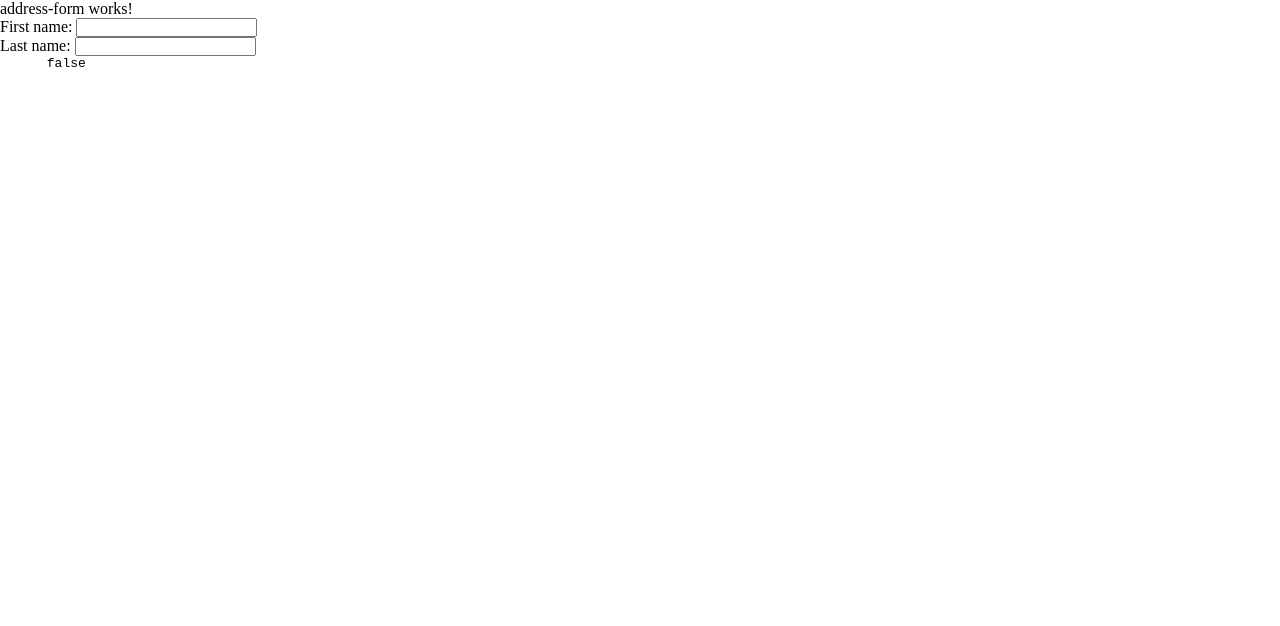
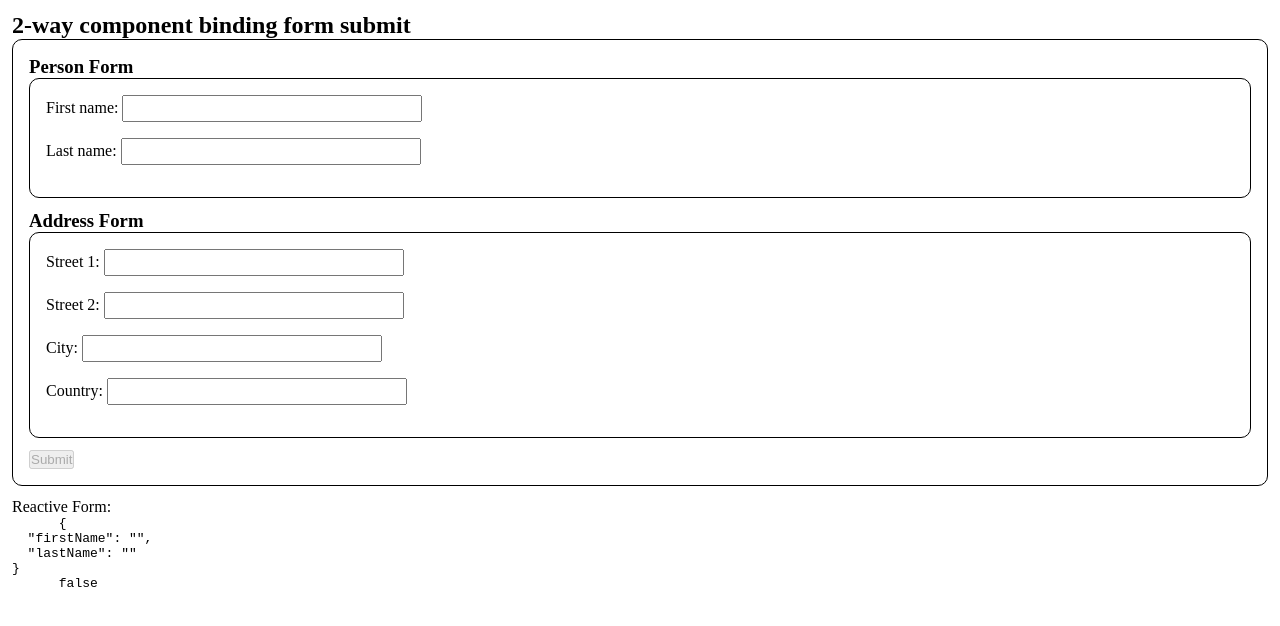
Before and after one commit to railsstudent/ng-2-way-component-form-submit, an Angular app: page / in a window 1280 px wide. Shown: the top 626 px of the page. Built offline with nearby package versions, Linux system fonts and the light colour scheme.

Commit message:
feat: person form

```diff
--- a/src/app/address-form/address-form.component.html
+++ /dev/null
@@ -1 +0,0 @@
-<p>address-form works!</p>
--- a/src/app/address-form/address-form.component.ts
+++ b/src/app/address-form/address-form.component.ts
@@ -1,12 +1,49 @@
-import { Component } from '@angular/core';
-import { CommonModule } from '@angular/common';
+import { ChangeDetectionStrategy, Component } from '@angular/core';
+import { FormsModule } from '@angular/forms';
 
 @Component({
   selector: 'app-address-form',
   standalone: true,
-  imports: [CommonModule],
-  templateUrl: './address-form.component.html',
-  styleUrls: ['./address-form.component.scss']
+  imports: [FormsModule],
+  template: `
+    <h3>Address Form</h3>
+    <form>
+      <div>
+        <label for="street1">
+          <span>Street 1: </span>
+          <input id="street1" name="street1" />
+        </label>
+      </div>
+      <div>
+        <label for="street2">
+          <span>Street 2: </span>
+          <input id="street2" name="street2" />
+        </label>
+      </div>
+      <div>
+        <label for="city">
+          <span>City: </span>
+          <input id="city" name="city" />
+        </label>
+      </div>
+      <div>
+        <label for="country">
+          <span>Country: </span>
+          <input id="country" name="country" />
+        </label>
+      </div>
+    </form>
+  `,
+  styles: [`
+    :host {
+      display: block;
+    }
+
+    h3 {
+      margin: 0;
+    }
+  `],
+  changeDetection: ChangeDetectionStrategy.OnPush,
 })
 export class AddressFormComponent {
 
--- a/src/app/app.component.ts
+++ b/src/app/app.component.ts
@@ -1,23 +1,49 @@
-import { Component } from '@angular/core';
+import { ChangeDetectionStrategy, Component } from '@angular/core';
+import { FormsModule } from '@angular/forms';
 import { AddressFormComponent } from './address-form/address-form.component';
 import { PersonFormComponent } from './person-form/person-form.component';
+import { JsonPipe } from '@angular/common';
 
 @Component({
   selector: 'app-root',
   standalone: true,
-  imports: [AddressFormComponent, PersonFormComponent],
+  imports: [JsonPipe, AddressFormComponent, PersonFormComponent, FormsModule],
   template: `
-    <div>
+    <h2>2-way component binding form submit</h2>
+    <form (ngSubmit)="submitTypedForm($event)">
+      <app-person-form
+        [(firstName)]="userForm.firstName"
+        [(lastName)]="userForm.lastName"
+        (isFormValid)="isPersonFormValid = $event"
+      />
       <app-address-form />
-      <app-person-form />
-    </div>
+      <button type="submit" [disabled]="true">Submit</button>
+    </form>
+    <p>Reactive Form:</p>
+    <pre>
+      {{ userForm | json }}
+      {{ isPersonFormValid | json }}
+    </pre>
   `,
   styles: [`
     :host {
       display: block;
     }
-  `]
+  `],
+  changeDetection: ChangeDetectionStrategy.OnPush
 })
 export class AppComponent {
-  title = 'ng-component-2-way-binding-form-submit';
+  userForm = {
+    firstName: '',
+    lastName: '',
+  };
+
+  isPersonFormValid = false;
+
+  submitTypedForm(event: Event) {
+    console.log('event', event.target);
+    // event.preventDefault();
+    // alert(JSON.stringify(this.myForm.value));
+    console.log('submitTypedForm called');
+  }
 }
--- a/src/app/person-form/person-form.component.html
+++ /dev/null
@@ -1 +0,0 @@
-<p>person-form works!</p>
--- a/src/app/person-form/person-form.component.ts
+++ b/src/app/person-form/person-form.component.ts
@@ -7,40 +7,34 @@ import { FormsModule } from '@angular/forms';
   standalone: true,
   imports: [JsonPipe, FormsModule, NgIf],
   template: `
+    <h3>Person Form</h3>
     <form #personForm="ngForm">
       <div>
         <label for="firstName">
           <span>First name: </span>
           <input id="firstName" name="firstName"
-          [ngModel]="firstName"
-          (ngModelChange)="updateFirstName($event, personForm.valid)" required
-          #firstNameControl="ngModel"
+            [ngModel]="firstName"
+            (ngModelChange)="updateFirstName($event, personForm.valid)" required
+            #firstNameControl="ngModel"
            />
-          <span class="error" *ngIf="firstNameControl.errors?.required && firstNameControl.dirty">First name is required</span>
+          <span class="error" *ngIf="firstNameControl.errors?.['required'] && firstNameControl.dirty">First name is required</span>
         </label>
       </div>
       <div>
         <label for="lastName">
           <span>Last name: </span>
           <input id="lastName" name="lastName"
-          [ngModel]="lastName" (ngModelChange)="updateLastName($event, personForm.valid)"
-          #lastNameControl="ngModel"
-          required  />
-          <span class="error" *ngIf="lastNameControl.errors?.required && lastNameControl.dirty">Last name is required</span>
+            [ngModel]="lastName" (ngModelChange)="updateLastName($event, personForm.valid)" required
+            #lastNameControl="ngModel"
+          />
+          <span class="error" *ngIf="lastNameControl.errors?.['required'] && lastNameControl.dirty">Last name is required</span>
         </label>
       </div>
     </form>
-    <pre>
-      {{ personForm.valid }}
-    </pre>
   `,
   styles: [`
     :host {
       display: block;
-    }
-
-    .error {
-      color: red;
     }
   `],
   changeDetection: ChangeDetectionStrategy.OnPush,
@@ -59,11 +53,11 @@ export class PersonFormComponent {
   lastNameChange = new EventEmitter<string>();
 
   @Output()
-  formValid = new EventEmitter<boolean>();
+  isFormValid = new EventEmitter<boolean>();
 
   updateFormValid(isValid: boolean | null) {
     const isFormValid = isValid ? isValid : false;
-    this.formValid.emit(isFormValid);
+    this.isFormValid.emit(isFormValid);
   }
 
   updateFirstName(value: string, isValid: boolean | null) {
--- a/src/styles.scss
+++ b/src/styles.scss
@@ -8,4 +8,25 @@
 body {
     min-height: 100%;
     height: 100vh;
+    margin: 0.75rem;
 }
+
+form {
+    margin-bottom: 0.75rem;
+    border: 1px solid black;
+    border-radius: 10px;
+    padding: 1rem;
+}
+
+div {
+    margin-bottom: 1rem;
+}
+
+input {
+    padding: 0.25rem;
+    width: 300px;
+}
+
+.error {
+    color: red;
+}
```
Also changed, not shown: src/app/address-form/address-form.component.scss (deleted), src/app/person-form/person-form.component.scss (deleted).
